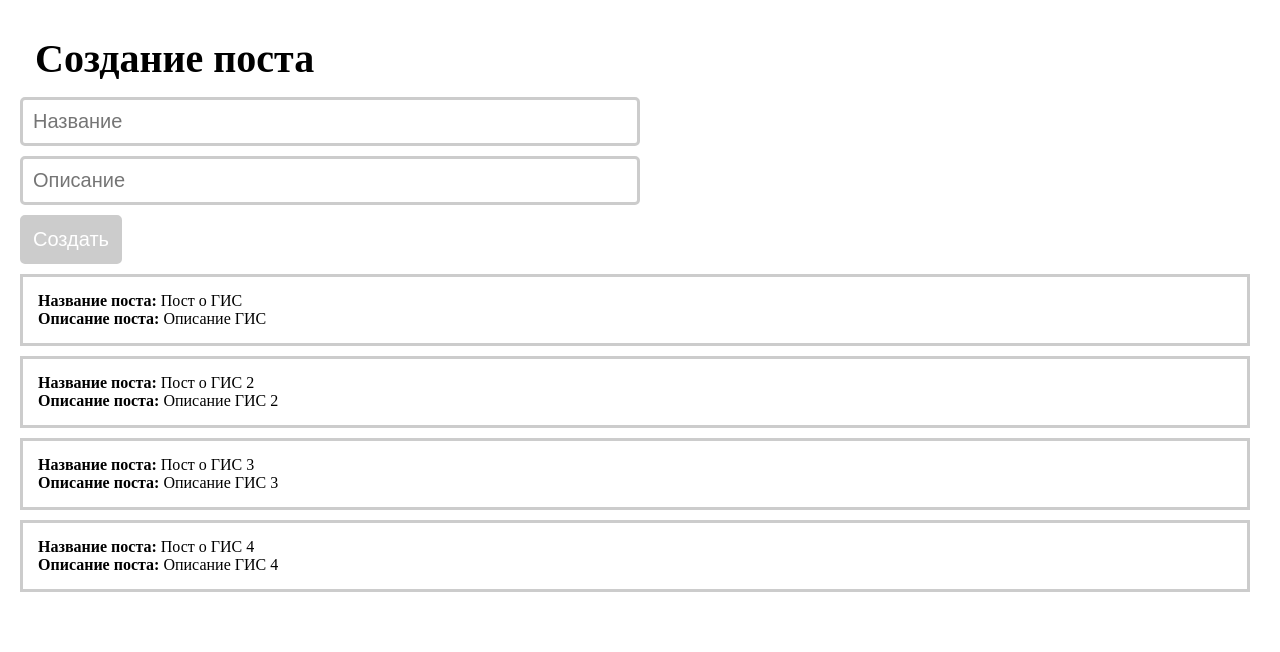
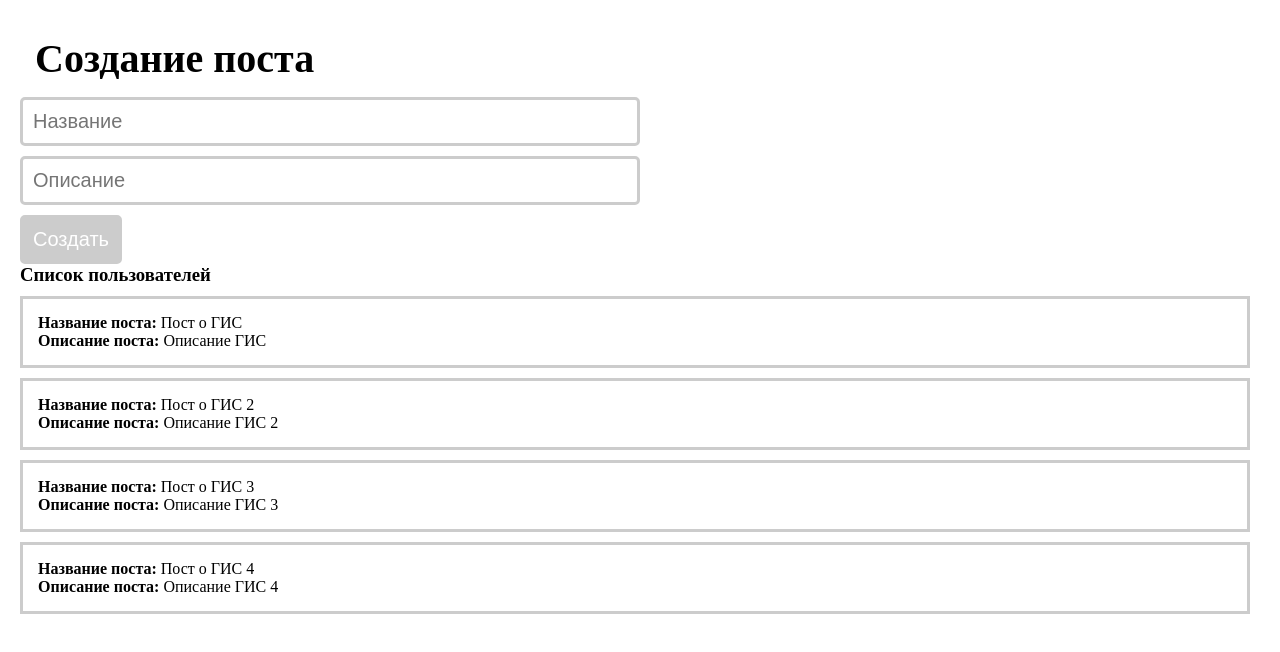
Before and after one commit to ArtyomUschenko/vuejs_2025, a Vue app: page / in a window 1280 px wide. Shown: the top 652 px of the page. Built offline with nearby package versions, Linux system fonts and the light colour scheme; the HTML template or start-up script is replaced by a standard one.

Commit message:
Рефакторинг кода, выведен каждый  пост в  отдельный компонет.

```diff
--- a/src/App.vue
+++ b/src/App.vue
@@ -7,6 +7,7 @@
 <script >
 import PostForm from "@/components/PostForm.vue";
 import PostList from "@/components/PostList.vue";
+import PostItem from "@/components/PostItem.vue";
 export default {
   components: {PostForm, PostList},
   data() {
--- /dev/null
+++ b/src/components/PostItem.vue
@@ -0,0 +1,22 @@
+
+<template>
+  <div class="post">
+    <div class=""><strong>Название поста: </strong> {{post.title}}</div>
+    <div class=""><strong>Описание поста: </strong> {{post.body}}</div>
+  </div>
+</template>
+
+<script>
+  export default {
+    props: {
+      post: {
+        type: Object,
+        required: true
+      }
+    }
+  }
+</script>
+
+<style scoped>
+
+</style>
--- a/src/components/PostList.vue
+++ b/src/components/PostList.vue
@@ -1,14 +1,18 @@
-
 
 <template>
-  <div class="post" v-for="post in posts">
-    <div class=""><strong>Название поста: </strong> {{post.title}}</div>
-    <div class=""><strong>Описание поста: </strong> {{post.body}}</div>
+  <div class="">
+    <h3>Список пользователей</h3>
+    <post-item v-for="post in posts"
+    :post="post"
+    />
   </div>
 </template>
 
 <script>
+ import PostItem from "@/components/PostItem.vue";
+
  export default {
+   components: {PostItem},
     props: {
       posts: {
         type: Array,
```
